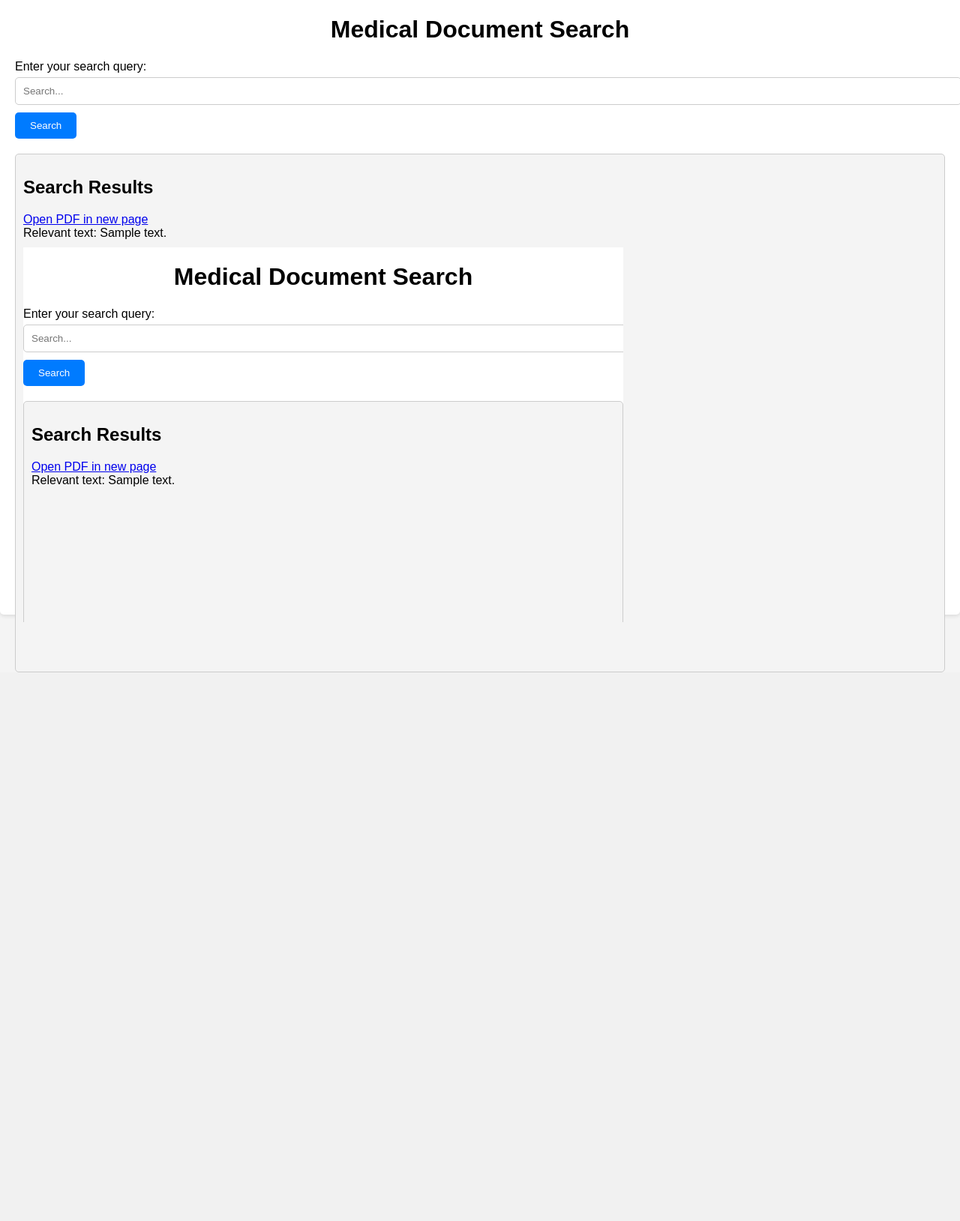
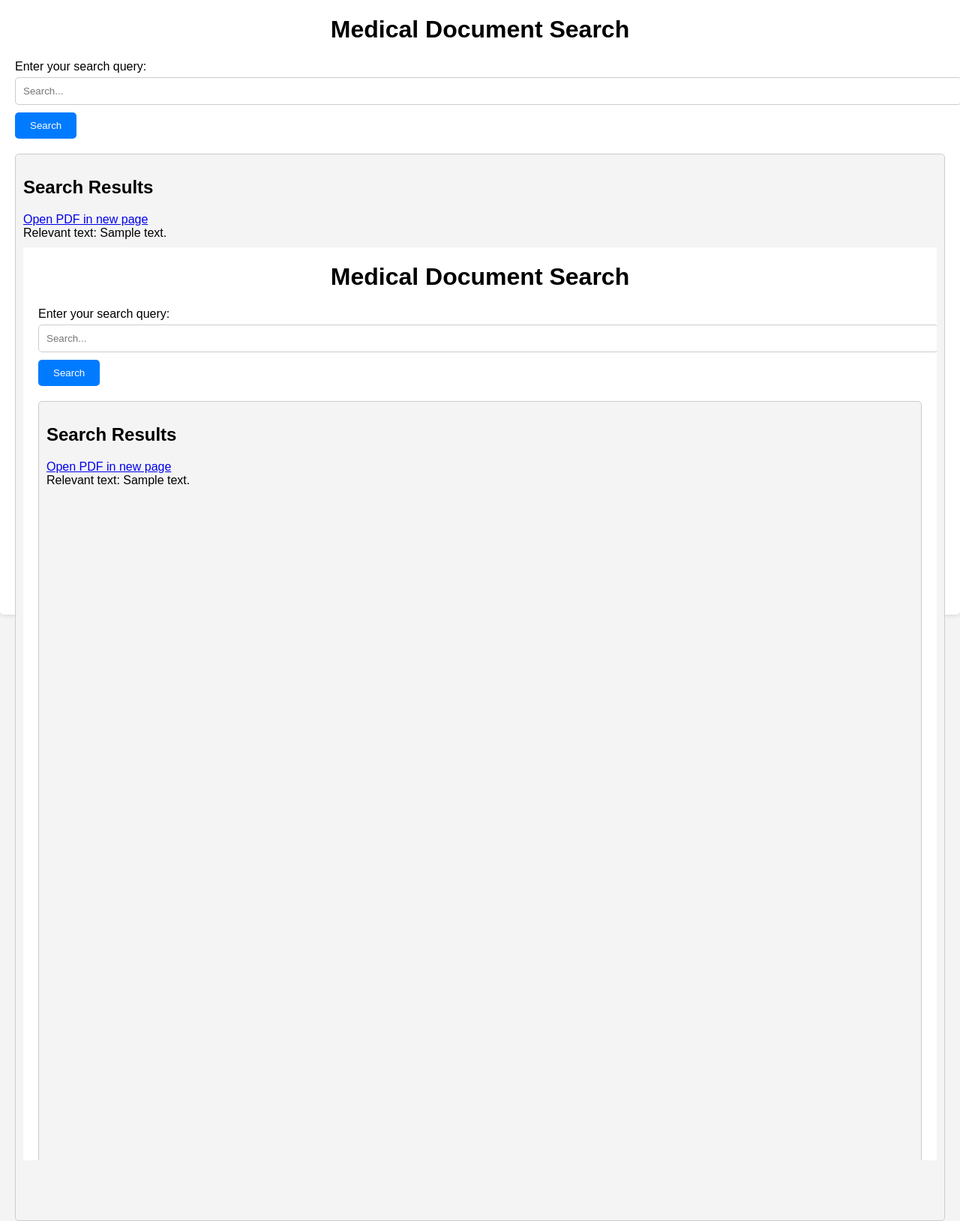
Before and after one commit to abhisingh977/medical_docu, a Flask app: template templates/index.html in a window 1280 px wide. Shown: the whole page at 75% size. Before the commit the page ends 897 px from the top, so only its background shows below. Run offline with Flask 3, Linux system fonts and the light colour scheme; the template is opened without the code that fills it: most values are stand-ins (such as "Sample title", 1, 10 or a date in 2020).

Commit message:
resposive padf

```diff
--- a/get_relevant_page.py
+++ b/get_relevant_page.py
@@ -7,7 +7,7 @@
 
 def contact(filename, page_no):
     filename = transform_text(filename)
-    page_no = page_no
+    page_no = str(int(page_no)+1)
     return f"https://storage.googleapis.com/medical_docu_pdfs/{filename}#page={page_no}"
 
 def get_relevant_text(result):
--- a/templates/index.html
+++ b/templates/index.html
@@ -83,6 +83,21 @@
             margin-bottom: 10px;
             /* You can adjust this value as needed for your desired spacing */
         }
+
+        .responsive-iframe {
+            position: relative;
+            width: 100%;
+            padding-bottom: 100%;
+            /* 500 / 800 (adjust this value for the desired aspect ratio) */
+        }
+
+        .responsive-iframe iframe {
+            position: absolute;
+            top: 0;
+            left: 0;
+            width: 100%;
+            height: 100%;
+        }
     </style>
 </head>
 
@@ -97,14 +112,16 @@
         <div class="results-box">
             <h2>Search Results</h2>
             <ul id="results-list">
-                <ul id="results-list">
                 {% if results %}
                 {% for result in results %}
                 <li>
-                        <a href="{{ result.pdf_link }}">Open PDF in new page</a> <br>
+                    <a href="{{ result.pdf_link }}" target="_blank">Open PDF in new page</a> <br>
                     Relevant text: {{ result.text }} <br>
                 </li>
-                    <embed src="{{ result.pdf_link }}" width="800" height="500">
+                <div class="responsive-iframe">
+                    <iframe src="{{ result.pdf_link }}" allowfullscreen="" frameborder="0">
+                    </iframe>
+                </div>
                 <br> <br> <br>
                 {% endfor %}
                 {% endif %}
```
Lines whose indentation alone changed are shown as unchanged.
